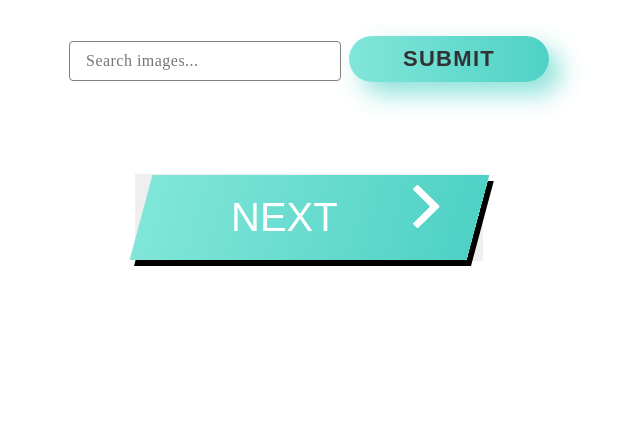
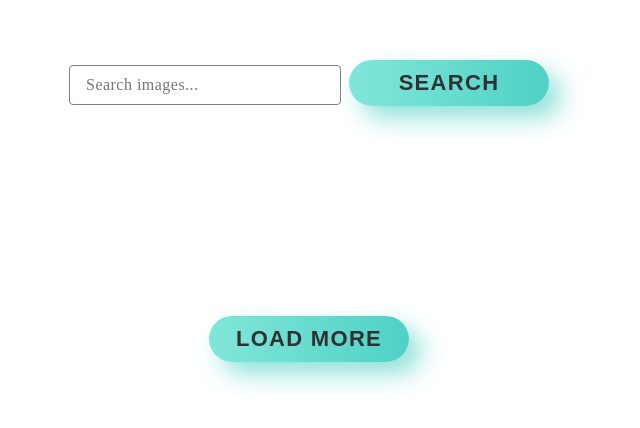
Before and after one commit to DmytroDurikhin/goit-js-hw-12, a website built with Vite: page src/index.html in a window 1280 px wide. Shown: the whole page, without its empty margins (331-971 px from the left). Built offline with nearby package versions, Linux system fonts and the light colour scheme; what simplelightbox would draw is missing.

Commit message:
corrected button "load-more"

```diff
--- a/src/css/styles.css
+++ b/src/css/styles.css
@@ -10,7 +10,7 @@
 
 
 .form {
-  margin-top: 36px;
+  margin-top: 60px;
   display: flex;
   justify-content: center;
   align-items: baseline;
@@ -199,6 +199,7 @@ text-align: center;
 
 
 .load-container {
+
 display: flex;
 justify-content: center;
 }
@@ -206,104 +207,13 @@ justify-content: center;
 .load-more {
   display: flex;
   justify-content: center;
-  margin-top: 32px;
+  margin-top: 150px;
+  margin-bottom: 150px;
 
 }
 
 
-.cta {
-    display: flex;
-    padding: 10px 45px;
-    text-decoration: none;
-    font-family: 'Poppins', sans-serif;
-    font-size: 40px;
-    color: white;
-    background: linear-gradient(90deg, rgb(129, 230, 217) 0%, rgb(79, 209, 197) 100%);
-    transition: 1s;
-    box-shadow: 6px 6px 0 black;
-    transform: skewX(-15deg);
-}
 
-.cta:focus {
-   outline: none;
-}
-
-.cta:hover {
-    transition: 0.5s;
-    box-shadow: 10px 10px 0 #FBC638;
-}
-
-.cta span:nth-child(1) {
-padding: 10px 45px;
-}
-
-.cta span:nth-child(2) {
-    transition: 0.5s;
-    margin-right: 0px;
-}
-
-.cta:hover  span:nth-child(2) {
-    transition: 0.5s;
-    margin-right: 45px;
-}
-
-  span {
-    transform: skewX(15deg)
-  }
-
-  span:nth-child(2) {
-    width: 20px;
-    margin-left: 30px;
-    position: relative;
-    top: 12%;
-  }
-
-/**************SVG****************/
-
-svg {
-  display: flex;
-  align-items: center;
-}
-
-path.one {
-    transition: 0.4s;
-    transform: translateX(-60%);
-}
-
-path.two {
-    transition: 0.5s;
-    transform: translateX(-30%);
-}
-
-
-
-.cta:hover path.three {
-    animation: color_anim 1s infinite 0.2s;
-}
-
-.cta:hover path.one {
-    transform: translateX(0%);
-    animation: color_anim 1s infinite 0.6s;
-}
-
-.cta:hover path.two {
-    transform: translateX(0%);
-    animation: color_anim 1s infinite 0.4s;
-}
-
-/* SVG animations */
-
-@keyframes color_anim {
-    0% {
-        fill: white;
-    }
-    50% {
-        fill: #FBC638;
-    }
-    100% {
-        fill: white;
-    }
-}
 
 html, body {
   height: 100%;
--- a/src/index.html
+++ b/src/index.html
@@ -16,7 +16,7 @@
           <input type="text" name="search-text" placeholder="Search images..." required>
         </label>
         <div class="wrap">
-          <button class="button-search" type="submit">Submit</a>
+          <button class="button-search" type="submit">Search</a>
         </div>
       </form>
     </div>
@@ -38,21 +38,7 @@
     </div>
 
     <div class="container load-container">
-    <button class="load-more hidden" type="submit">
-
-      <a class="cta" href="#">
-        <span>NEXT</span>
-        <span>
-          <svg width="66px" height="43px" viewBox="0 0 66 43" version="1.1" xmlns="http://www.w3.org/2000/svg" xmlns:xlink="http://www.w3.org/1999/xlink">
-            <g id="arrow" stroke="none" stroke-width="1" fill="none" fill-rule="evenodd">
-              <path class="one" d="M40.1543933,3.89485454 L43.9763149,0.139296592 C44.1708311,-0.0518420739 44.4826329,-0.0518571125 44.6771675,0.139262789 L65.6916134,20.7848311 C66.0855801,21.1718824 66.0911863,21.8050225 65.704135,22.1989893 C65.7000188,22.2031791 65.6958657,22.2073326 65.6916762,22.2114492 L44.677098,42.8607841 C44.4825957,43.0519059 44.1708242,43.0519358 43.9762853,42.8608513 L40.1545186,39.1069479 C39.9575152,38.9134427 39.9546793,38.5968729 40.1481845,38.3998695 C40.1502893,38.3977268 40.1524132,38.395603 40.1545562,38.3934985 L56.9937789,21.8567812 C57.1908028,21.6632968 57.193672,21.3467273 57.0001876,21.1497035 C56.9980647,21.1475418 56.9959223,21.1453995 56.9937605,21.1432767 L40.1545208,4.60825197 C39.9574869,4.41477773 39.9546013,4.09820839 40.1480756,3.90117456 C40.1501626,3.89904911 40.1522686,3.89694235 40.1543933,3.89485454 Z" fill="#FFFFFF"></path>
-              <path class="two" d="M20.1543933,3.89485454 L23.9763149,0.139296592 C24.1708311,-0.0518420739 24.4826329,-0.0518571125 24.6771675,0.139262789 L45.6916134,20.7848311 C46.0855801,21.1718824 46.0911863,21.8050225 45.704135,22.1989893 C45.7000188,22.2031791 45.6958657,22.2073326 45.6916762,22.2114492 L24.677098,42.8607841 C24.4825957,43.0519059 24.1708242,43.0519358 23.9762853,42.8608513 L20.1545186,39.1069479 C19.9575152,38.9134427 19.9546793,38.5968729 20.1481845,38.3998695 C20.1502893,38.3977268 20.1524132,38.395603 20.1545562,38.3934985 L36.9937789,21.8567812 C37.1908028,21.6632968 37.193672,21.3467273 37.0001876,21.1497035 C36.9980647,21.1475418 36.9959223,21.1453995 36.9937605,21.1432767 L20.1545208,4.60825197 C19.9574869,4.41477773 19.9546013,4.09820839 20.1480756,3.90117456 C20.1501626,3.89904911 20.1522686,3.89694235 20.1543933,3.89485454 Z" fill="#FFFFFF"></path>
-              <path class="three" d="M0.154393339,3.89485454 L3.97631488,0.139296592 C4.17083111,-0.0518420739 4.48263286,-0.0518571125 4.67716753,0.139262789 L25.6916134,20.7848311 C26.0855801,21.1718824 26.0911863,21.8050225 25.704135,22.1989893 C25.7000188,22.2031791 25.6958657,22.2073326 25.6916762,22.2114492 L4.67709797,42.8607841 C4.48259567,43.0519059 4.17082418,43.0519358 3.97628526,42.8608513 L0.154518591,39.1069479 C-0.0424848215,38.9134427 -0.0453206733,38.5968729 0.148184538,38.3998695 C0.150289256,38.3977268 0.152413239,38.395603 0.154556228,38.3934985 L16.9937789,21.8567812 C17.1908028,21.6632968 17.193672,21.3467273 17.0001876,21.1497035 C16.9980647,21.1475418 16.9959223,21.1453995 16.9937605,21.1432767 L0.15452076,4.60825197 C-0.0425130651,4.41477773 -0.0453986756,4.09820839 0.148075568,3.90117456 C0.150162624,3.89904911 0.152268631,3.89694235 0.154393339,3.89485454 Z" fill="#FFFFFF"></path>
-            </g>
-          </svg>
-        </span>
-      </a>
-    </button>
+    <button class="button-search load-more hidden" type="submit">Load more</button>
   </div>
   <span class="loader is-hidden">Loading</span>
     </main>
```
